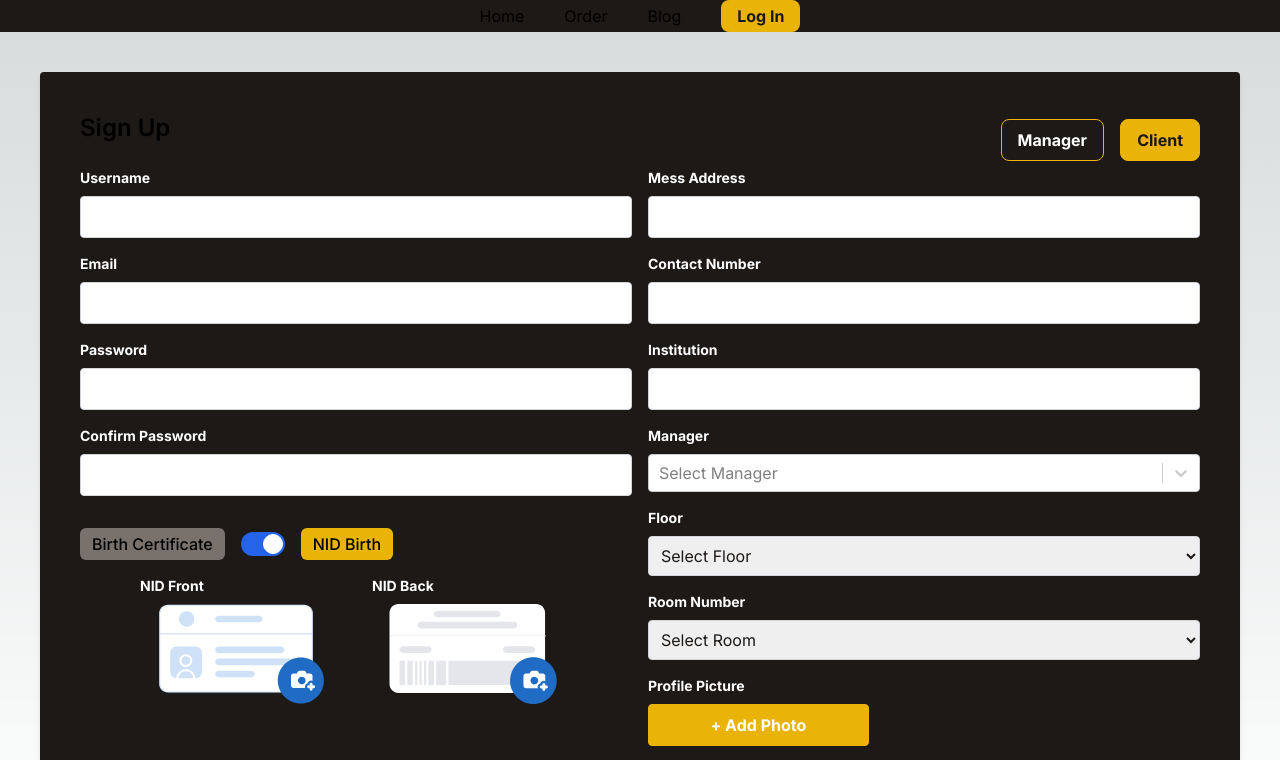
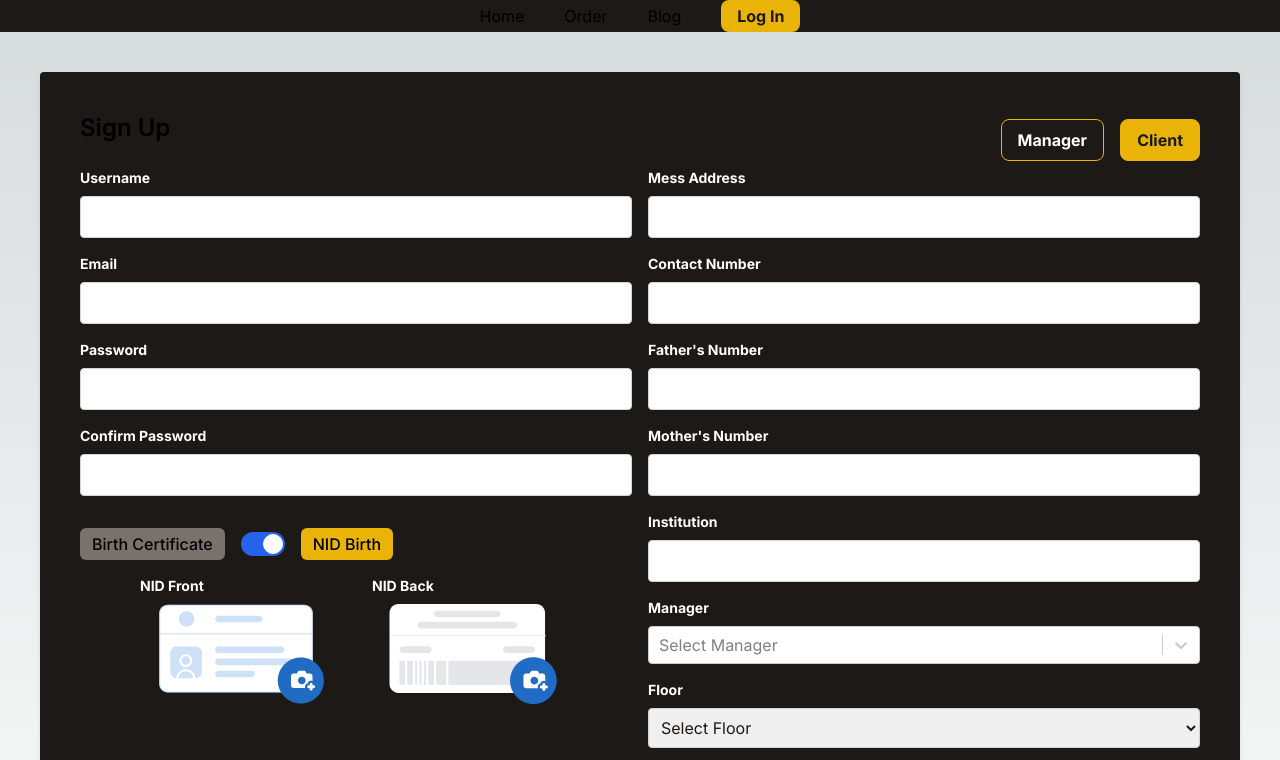
Before and after one commit to akibrahman/The-Crown-Boys-Hostel, a Next.js app: page /signup in a window 1280 px wide. Shown: the top 760 px of the page. Built offline with nearby package versions, Linux system fonts and the light colour scheme; no server answers; the database is empty.

Commit message:
User approving completed

```diff
--- a/src/app/api/users/signup/route.js
+++ b/src/app/api/users/signup/route.js
@@ -31,9 +31,12 @@ export async function POST(req) {
       password: hashPassword,
       messAddress: body.messAddress,
       contactNumber: body.contactNumber,
+      fathersNumber: body.fathersNumber,
+      mothersNumber: body.mothersNumber,
       bkashNumber: body.bkashNumber,
       institution: body.institution,
       profilePicture: body.profilePicture,
+      roomNumber: body.roomNumber,
       floor: body.floor ? parseInt(body.floor) : 0,
       manager: body.manager ? body.manager : "",
       role: body.role,
--- a/src/app/profile/page.js
+++ b/src/app/profile/page.js
@@ -193,30 +193,15 @@ const Profile = () => {
         style={customStylesForclientDetailsModal}
       >
         {clientDetails && (
-          // <div>
-          //   <p>Name: {clientDetails.username}</p>
-          //   <p>E-mail: {clientDetails.email}</p>
-          //   <p>Contact Number: {clientDetails.contactNumber}</p>
-          //   <p>
-          //     Floor: {clientDetails.floor}
-          //     <sup>th</sup> Floor - {clientDetails.floor + 1} Tala
-          //   </p>
-          //   <p>
-          //     Room Number:{" "}
-          //     {clientDetails.roomNumber.split("")[0].toUpperCase() +
-          //       "-" +
-          //       clientDetails.roomNumber.split("")[1]}
-          //   </p>
-          // </div>
           <div className="p-4 h-[90vh] overflow-scroll">
             <div className="flex items-center gap-10">
               <div className="mb-4">
                 <Image
-                  width={130}
-                  height={130}
+                  width={150}
+                  height={150}
                   src={clientDetails.profilePicture}
                   alt="Profile Picture"
-                  className="object-cover rounded-full"
+                  className="object-cover aspect-square rounded-full"
                 />
               </div>
               <div>
@@ -236,31 +221,37 @@ const Profile = () => {
                     "-" +
                     clientDetails.roomNumber.split("")[1]}
                 </p>
-                <p className="text-gray-700 mb-2">
+                <p className="text-gray-700 mb-1">
                   Contact Number: {clientDetails.contactNumber}
+                </p>
+                <p className="text-gray-700 mb-1">
+                  Father&apos;s Number: {clientDetails.fathersNumber}
+                </p>
+                <p className="text-gray-700 mb-1">
+                  Mother&apos;s Number: {clientDetails.mothersNumber}
                 </p>
               </div>
             </div>
-            <div className="flex items-center mb-4">
-              {clientDetails.nidFront && (
-                <div className="mr-4">
+            <div className="flex flex-col items-center gap-6 my-6">
+              {clientDetails.nidFrontPicture && (
+                <div className="">
                   <Image
-                    width={100}
-                    height={100}
-                    src={clientDetails.nidFront}
-                    alt="NID Photo 1"
+                    width={400}
+                    height={170}
+                    src={clientDetails.nidFrontPicture}
+                    alt="NID Photo Front"
                     className="object-cover rounded-lg"
                   />
                 </div>
               )}
-              {clientDetails.nidBack && (
+              {clientDetails.nidBackPicture && (
                 <div>
                   <Image
-                    width={100}
-                    height={100}
-                    src={clientDetails.nidBack}
-                    alt="NID Photo 2"
-                    className="w-32 h-32 object-cover rounded-lg"
+                    width={400}
+                    height={170}
+                    src={clientDetails.nidBackPicture}
+                    alt="NID Photo Back"
+                    className="object-cover rounded-lg"
                   />
                 </div>
               )}
@@ -276,6 +267,69 @@ const Profile = () => {
                 />
               </div>
             )}
+            <div>
+              <button
+                onClick={async () => {
+                  const confirmation = confirm(
+                    "Are you sure to make your client?"
+                  );
+                  if (confirmation) {
+                    //! Here
+                    setGivingAuthorization(true);
+                    try {
+                      // await axios.post("/api/orders/makeorders", {
+                      //   userId: clientDetails._id,
+                      //   managerId: user._id,
+                      //   days: parseInt(currentDays[currentDays.length - 1]),
+                      //   currentMonthName: new Date().toLocaleDateString(
+                      //     "en-BD",
+                      //     {
+                      //       month: "long",
+                      //       timeZone: "Asia/Dhaka",
+                      //     }
+                      //   ),
+                      //   currentMonth: new Date(
+                      //     new Date().toLocaleString("en-US", {
+                      //       timeZone: "Asia/Dhaka",
+                      //     })
+                      //   ).getMonth(),
+                      //   currentYear: new Date(
+                      //     new Date().toLocaleString("en-US", {
+                      //       timeZone: "Asia/Dhaka",
+                      //     })
+                      //   ).getFullYear(),
+                      // });
+
+                      const { data } = await axios.post(
+                        "api/clients/approveclient",
+                        { id: clientDetails._id }
+                      );
+                      if (data.success) {
+                        await clientRefetch();
+                        toast.success("Authorization Provided");
+                      }
+                    } catch (error) {
+                      console.log(
+                        "Frontend problem when authorizing as a client"
+                      );
+                      console.log(error);
+                      toast.error("Authorization Error!");
+                    } finally {
+                      setGivingAuthorization(false);
+                      closeModalForClientDetails();
+                    }
+                  } else {
+                    toast.success("Cancelled!");
+                  }
+                }}
+                className="bg-green-500 text-white font-semibold px-4 py-1 rounded-full duration-300 flex items-center gap-1 active:scale-90"
+              >
+                Approve
+                {givingAuthorization && (
+                  <CgSpinner className="animate-spin text-2xl" />
+                )}
+              </button>
+            </div>
           </div>
         )}
       </Modal>
@@ -549,7 +603,10 @@ const Profile = () => {
                           }
                           className="bg-green-500 text-white font-semibold px-4 py-1 rounded-full duration-300 flex items-center gap-1 active:scale-90"
                         >
-                          Details
+                          Details{" "}
+                          {clientDetailsIsLoading && (
+                            <CgSpinner className="animate-spin text-2xl" />
+                          )}
                         </button>
                       </>
                     )}
--- a/src/app/signup/page.js
+++ b/src/app/signup/page.js
@@ -117,7 +117,7 @@ const Registration = () => {
         birthCertificatePicture,
       };
     }
-    // console.log(finalData);
+    console.log(finalData);
     // return;
     try {
       const res = await axios.post("/api/users/signup", finalData);
@@ -449,6 +449,40 @@ const Registration = () => {
                   required
                 />
               </div>
+              <div className="mb-4">
+                <label
+                  htmlFor="fathersNumber"
+                  className="block text-white text-sm font-bold mb-2"
+                >
+                  Father&apos;s Number
+                </label>
+                <input
+                  type="text"
+                  id="fathersNumber"
+                  name="fathersNumber"
+                  value={formData.fathersNumber}
+                  onChange={handleChange}
+                  className="border border-gray-300 p-2 w-full rounded text-stone-900"
+                  required
+                />
+              </div>
+              <div className="mb-4">
+                <label
+                  htmlFor="mothersNumber"
+                  className="block text-white text-sm font-bold mb-2"
+                >
+                  Mother&apos;s Number
+                </label>
+                <input
+                  type="text"
+                  id="mothersNumber"
+                  name="mothersNumber"
+                  value={formData.mothersNumber}
+                  onChange={handleChange}
+                  className="border border-gray-300 p-2 w-full rounded text-stone-900"
+                  required
+                />
+              </div>
               {role === "manager" ? (
                 <div className="mb-4">
                   <label
@@ -548,14 +582,14 @@ const Registration = () => {
               {role === "client" && (
                 <div className="mb-4">
                   <label
-                    htmlFor="room"
+                    htmlFor="roomNumber"
                     className="block text-white text-sm font-bold mb-2"
                   >
                     Room Number
                   </label>
                   <select
-                    id="room"
-                    name="room"
+                    id="roomNumber"
+                    name="roomNumber"
                     // value={formData.floor}
                     onChange={handleChange}
                     className="border border-gray-300 p-2 w-full rounded text-stone-900"
--- a/src/models/userModel.js
+++ b/src/models/userModel.js
@@ -13,6 +13,14 @@ const userSchema = new mongoose.Schema({
   contactNumber: {
     type: String,
     required: [true, "Please Provide a Contact Number"],
+  },
+  fathersNumber: {
+    type: String,
+    required: [true, "Please Provide a Father's Number"],
+  },
+  mothersNumber: {
+    type: String,
+    required: [true, "Please Provide a Mother's Number"],
   },
   profilePicture: {
     type: String,
@@ -55,6 +63,7 @@ const userSchema = new mongoose.Schema({
   },
   nidAuth: Boolean,
   floor: Number,
+  roomNumber: String,
   institution: String,
   messAddress: String,
   bkashNumber: String,
```
